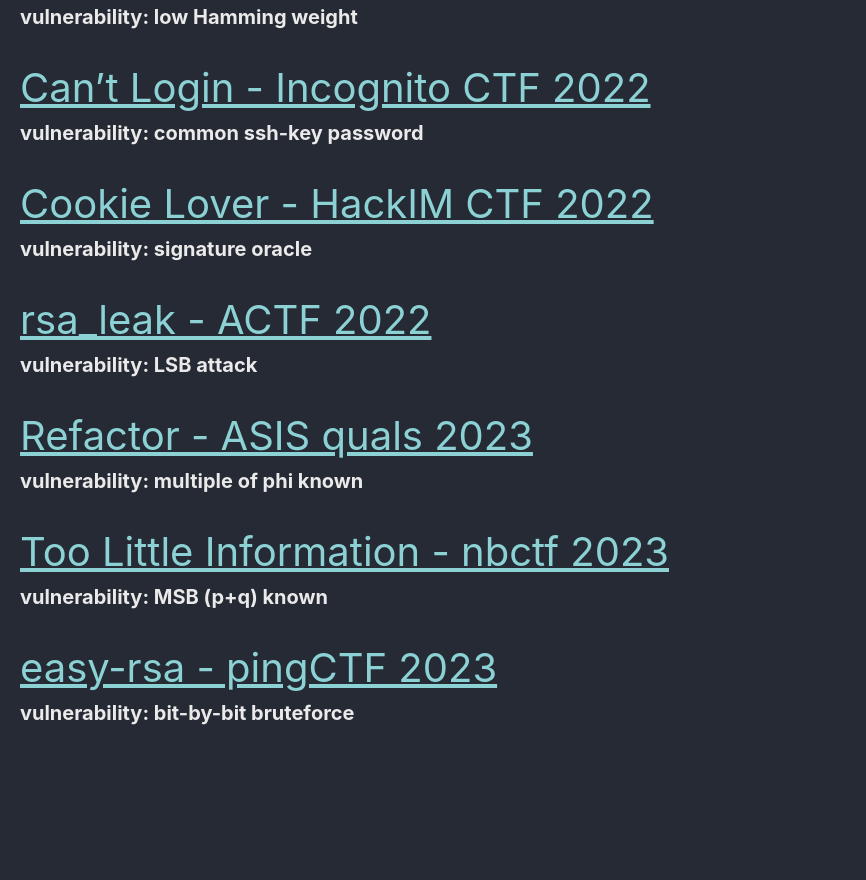
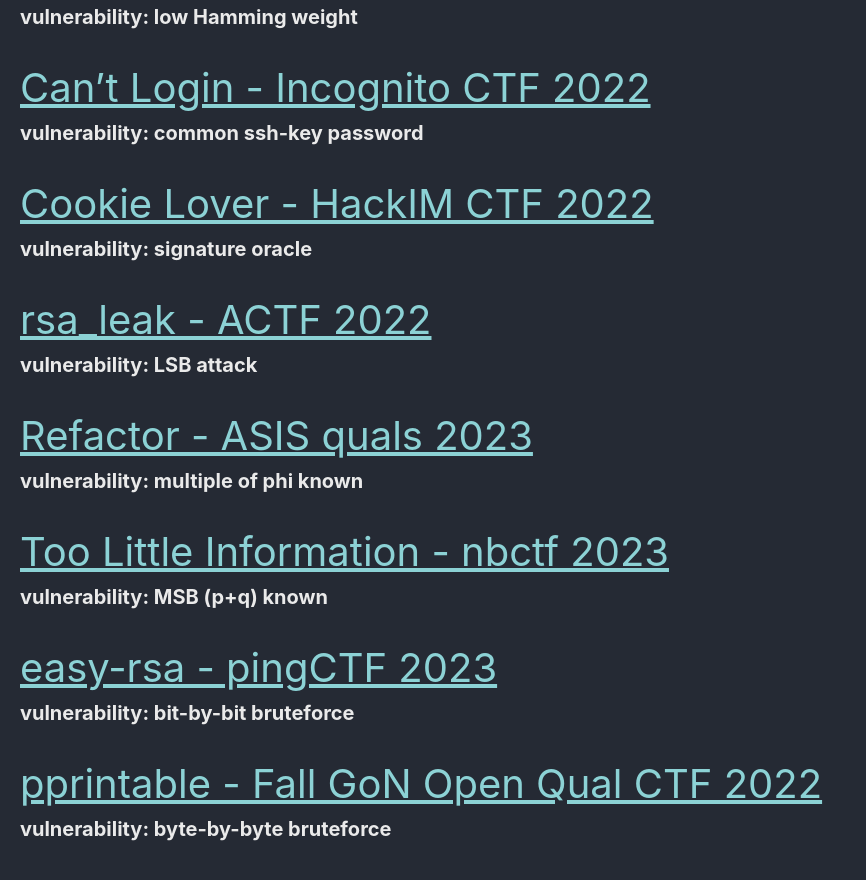
Before and after one commit to Connor-McCartney/Connor-McCartney.github.io, a Jekyll site: the page built from _pages/cryptography/rsa/rsa.md, in a window 1280 px wide and 900 px high, scrolled down 1422 px. Shown: the top 880 px of the window, without its empty margins (0-866 px from the left). Built offline with Jekyll 4.4.1, drawn with Linux system fonts in a browser that asks for light colours; cached includes are drawn as plain includes; before the commit the page ends 2206 px from its top, so only the background shows below that.

Commit message:
Update rsa.md

```diff
--- a/_pages/cryptography/rsa/rsa.md
+++ b/_pages/cryptography/rsa/rsa.md
@@ -72,3 +72,7 @@ __vulnerability: MSB (p+q) known__
 
 <span style="font-size:2em;">   [easy-rsa - pingCTF 2023](/cryptography/rsa/easy-rsa-pingCTF-2023)       </span> <br>
 __vulnerability: bit-by-bit bruteforce__
+
+
+<span style="font-size:2em;">   [pprintable - Fall GoN Open Qual CTF 2022](/cryptography/rsa/pprintable-Fall-GoN-Open-Qual-CTF-2022)       </span> <br>
+__vulnerability: byte-by-byte bruteforce__
```
